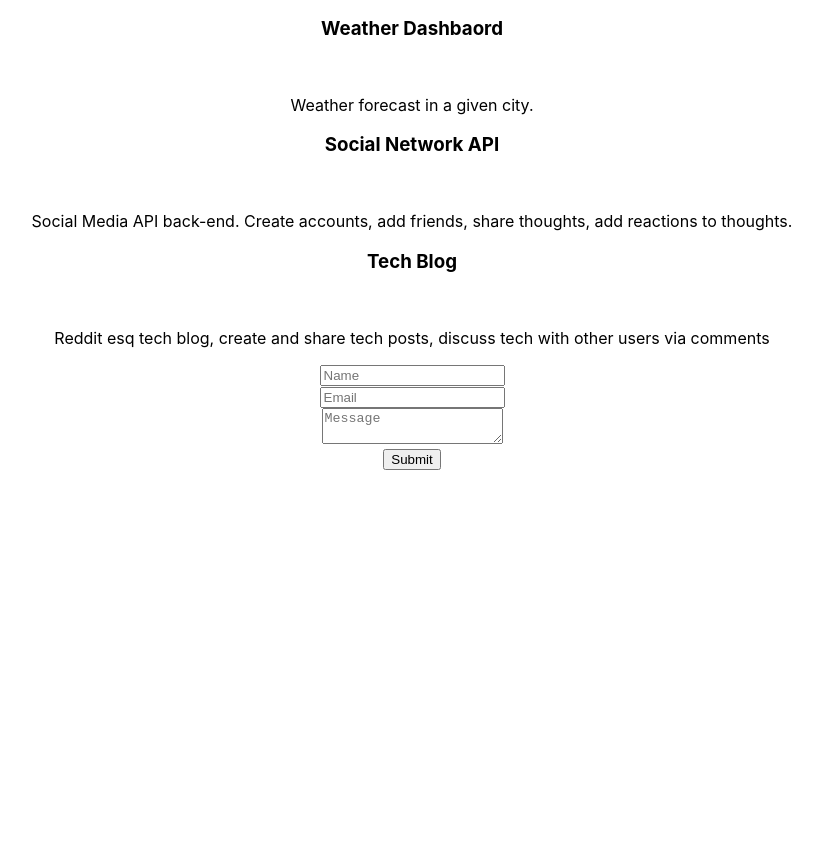
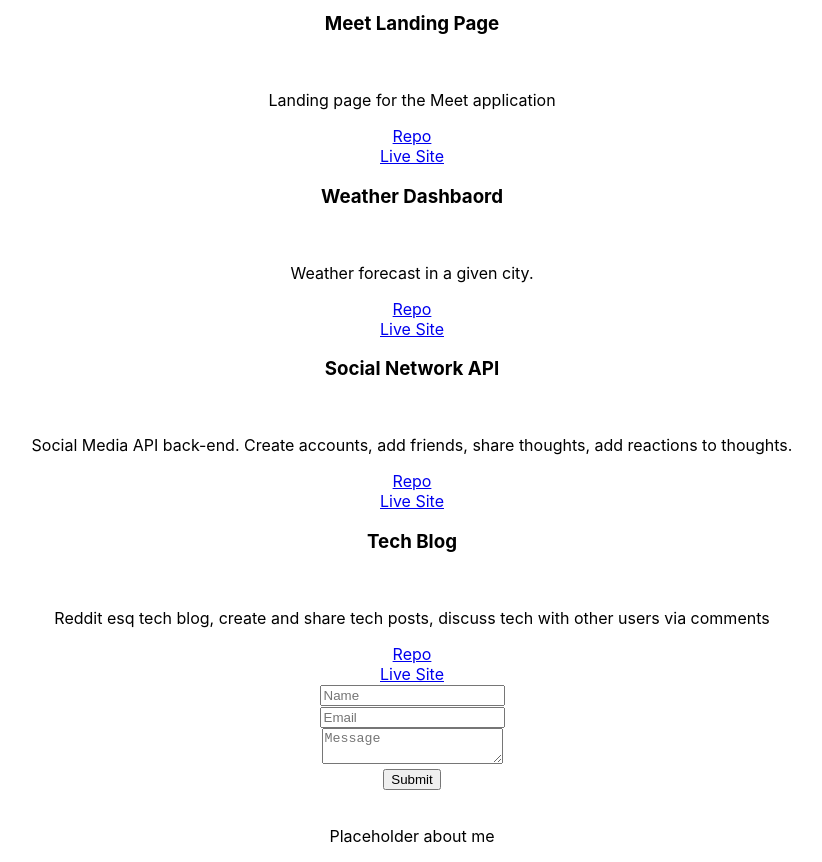
Before and after one commit to maxh1231/react-portfolio, a React (Create React App) app: page / in a window 1280 px wide. Shown: the part 601-1463 px from the top of the page, without its empty margins (228-1050 px from the left). Before the commit the page ends 1071 px from the top, so only its background shows below. Built offline with nearby package versions, Linux system fonts and the light colour scheme.

Commit message:
About component and more projects rendering

```diff
--- a/src/App.js
+++ b/src/App.js
@@ -3,6 +3,7 @@ import Header from './components/Header/Header'
 import Footer from './components/Footer/Footer'
 import Projects from './components/Project/Projects'
 import Contact from './components/Contact/Contact'
+import About from './components/About/About'
 
 const projects = [
   {
@@ -62,6 +63,7 @@ function App() {
       <Footer />
       <Projects projects={projects} />
       <Contact />
+      <About />
     </div>
   );
 }
--- /dev/null
+++ b/src/components/About/About.js
@@ -0,0 +1,16 @@
+const About = () => {
+    return (
+        <section>
+            <div>
+                <img src='' alt=''></img>
+            </div>
+            <div>
+                <p>
+                    Placeholder about me
+                </p>
+            </div>
+        </section>
+    )
+}
+
+export default About;
--- a/src/components/Project/Projects.js
+++ b/src/components/Project/Projects.js
@@ -12,6 +12,12 @@ const Projects = (props) => {
                     {project.disc}
                 </p>
             </div>
+            <div>
+                <a href={project.repo}>Repo</a>
+            </div>
+            <div>
+                <a href={project.live}>Live Site</a>
+            </div>
         </>
 
         )
```
